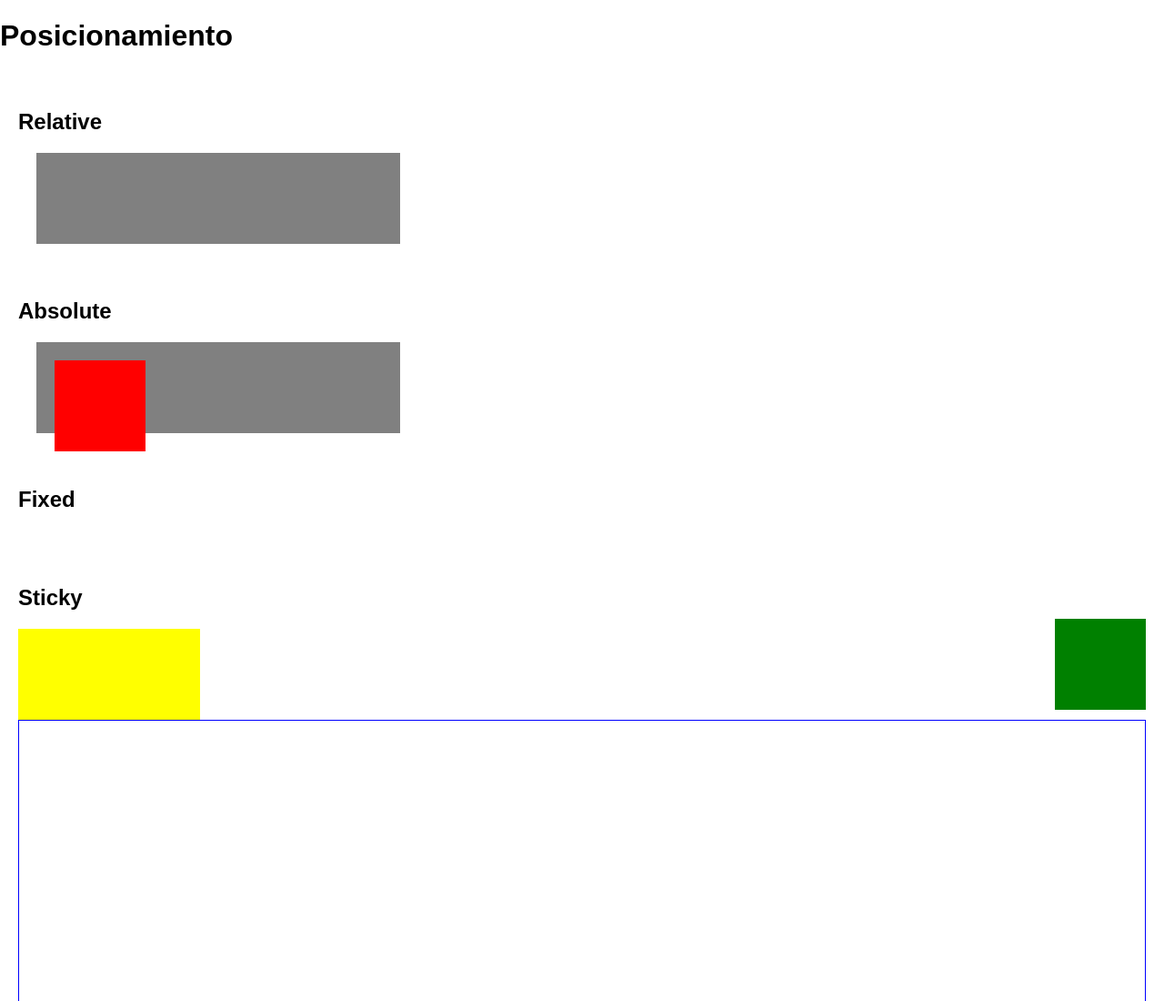
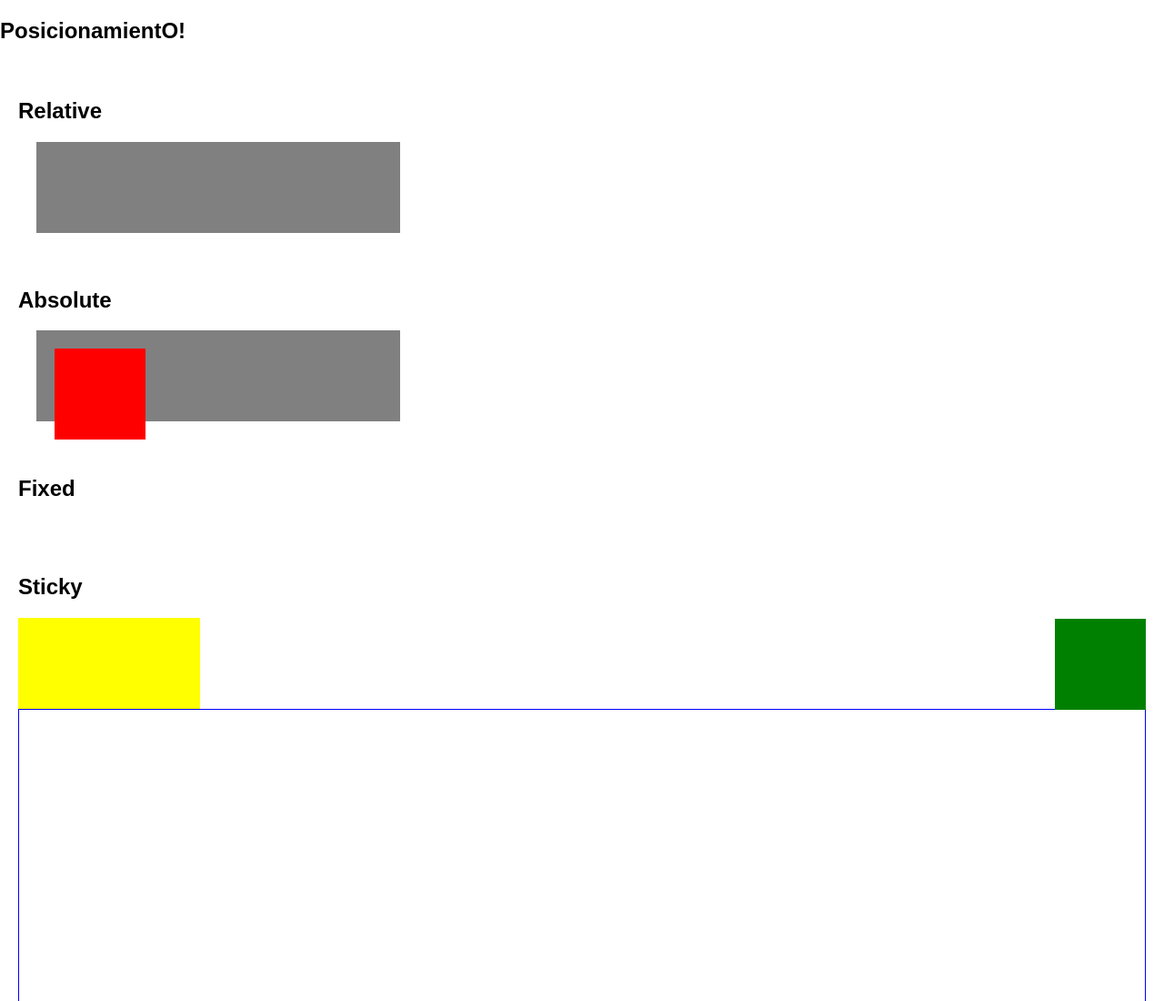
Before and after one commit to horaleon80/posicionamiento, a plain HTML site: page index.html in a window 1280 px wide. Shown: the top 1100 px of the page at 91% size. Drawn offline with Linux system fonts and the light colour scheme.

Commit message:
Update index.html

```diff
--- a/index.html
+++ b/index.html
@@ -10,7 +10,7 @@
 
 <body>
     <div>
-        <h1>Posicionamiento</h1>
+        <h2>PosicionamientO!</h2>
         <section>
             <h2>Relative</h2>
             <div class="relative">
```
